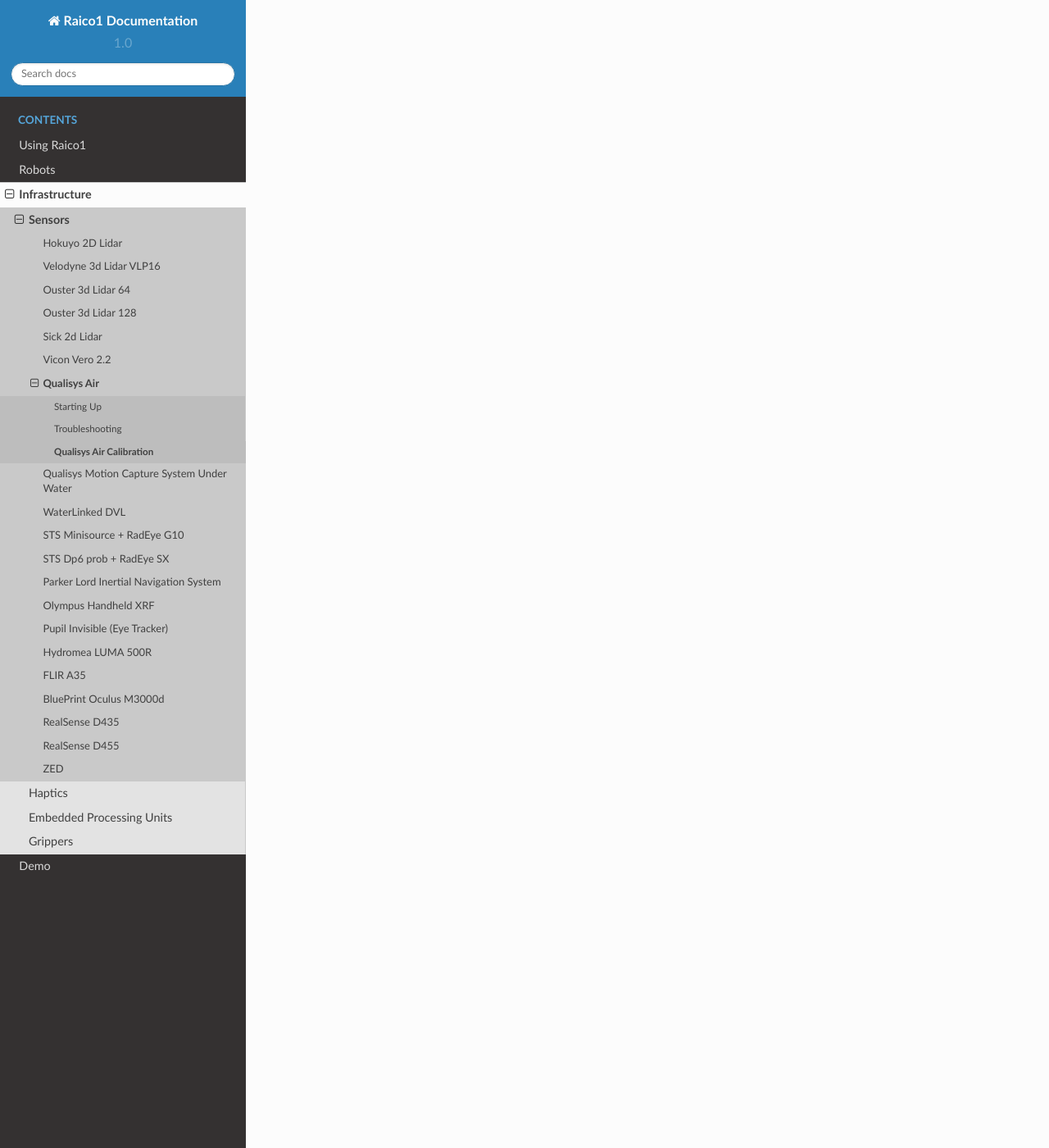
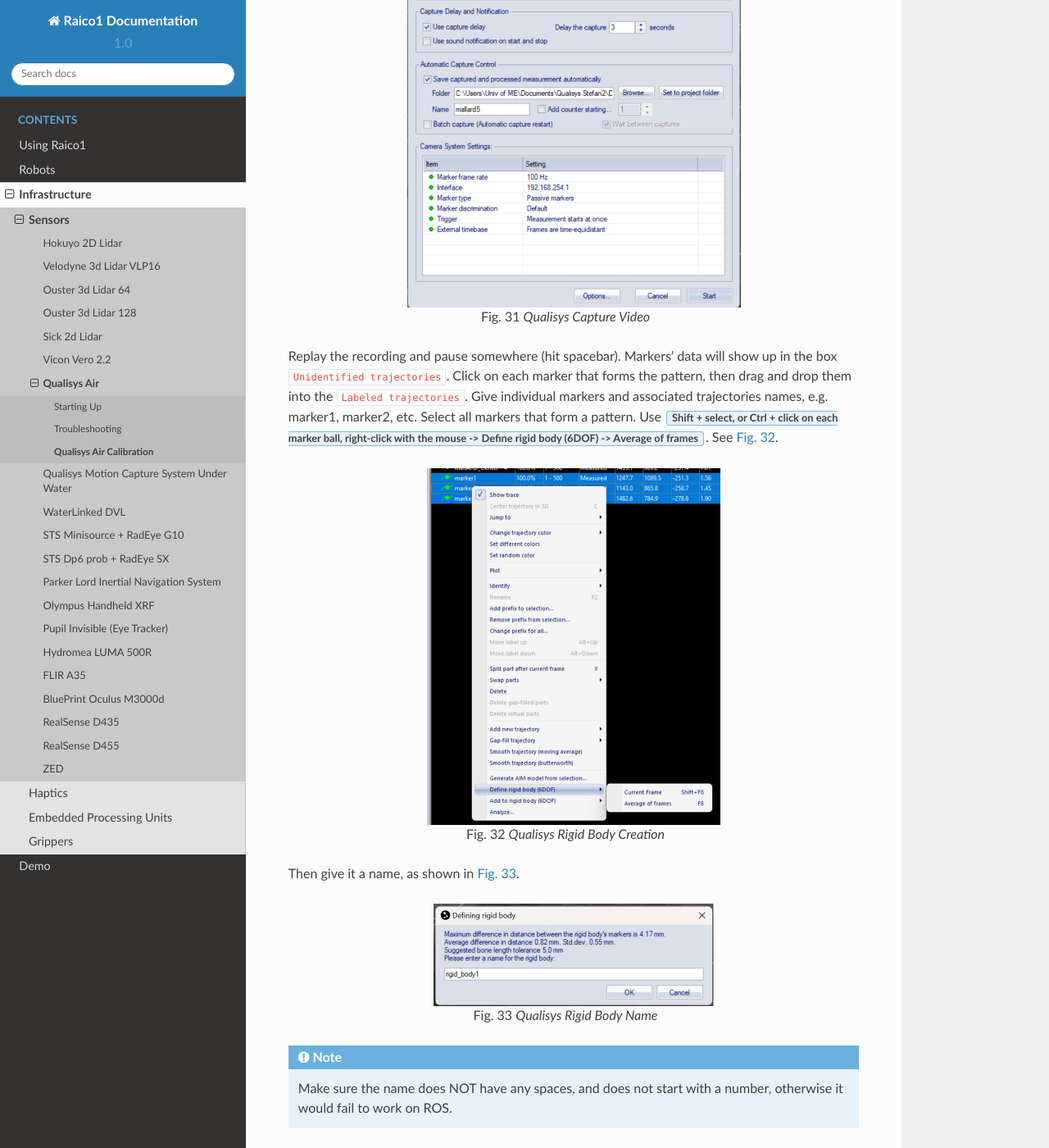
Before and after one commit to UoM-RAICo1/raico-docs, a Sphinx documentation site: the page built from source/Infrastructure/Sensors/QualisysMotionAir/calibration.rst, in a window 1280 px wide and 1400 px high, scrolled down 8737 px. Shown: the whole window at 82% size. Built offline with Sphinx 7.4.7 and the Read the Docs theme 2.0.0, drawn with Linux system fonts in a browser that asks for light colours; some of the changed text lies outside the part shown.

Commit message:
Add more Qualisys air calibration.rst details

```diff
--- a/source/Infrastructure/Sensors/QualisysMotionAir/calibration.rst
+++ b/source/Infrastructure/Sensors/QualisysMotionAir/calibration.rst
@@ -297,8 +297,8 @@
 Take the ``T-shape 601.7 mm wand`` and start waiving it in the RoI.
 Combine the two motions below to create a waiving motion.
 
-    1. Move the wand round the tank in a ``spiral motion`` with the head of the ``T-wand vertical``.
-    2. Move the wand up-down with the head of the ``T-wand horizontal``.
+    1. Move the wand round the tank in a ``spiral motion`` with the head of the ``T- wand vertical``.
+    2. Move the wand up-down with the head of the ``T- wand horizontal``.
 
 Try to cover as much as possible of entire RoI (not just a small region).
 Once the data has been recorded, you can view and play it again.
@@ -306,3 +306,76 @@
 
 Create a rigid body
 ~~~~~~~~~~~~~~~~~~~
+
+For the tracking the rigid body, we need to create a non-symmetric pattern with the Air markers. See :numref:`fig_qualisys_rigid_body`.
+
+.. _fig_qualisys_rigid_body:
+
+.. figure:: ../../../images/qualisys_air/qualisys_rigid_body.jpg
+    :scale: 100%
+    :align: center
+    :alt: Qualisys Rigid Body
+
+    Qualisys Rigid Body Example
+
+Make sure the following three windows are available on the screen, :guilabel:`hit View -> Trajectory Info -> Unidentified`. Then hit ``Labeled`` and finally hit ``Discarded``.
+See :numref:`fig_qualisys_windows`.
+
+.. _fig_qualisys_windows:
+
+.. figure:: ../../../images/qualisys_air/qualisys_windows.png
+    :scale: 100%
+    :align: center
+    :alt: Qualisys Windows
+
+    Qualisys Windows
+
+Click on the ``Record icon`` on the top horizontal menu. See :numref:`fig_qualisys_record_icon`.
+
+.. _fig_qualisys_record_icon:
+
+.. figure:: ../../../images/qualisys_air/qualisys_record_icon.png
+    :scale: 80%
+    :align: center
+    :alt: Qualisys Record Icon
+
+    Qualisys Record Icon
+
+and start capturing a short video that contains the pattern. See :numref:`fig_qualisys_capture_video`.
+
+.. _fig_qualisys_capture_video:
+
+.. figure:: ../../../images/qualisys_air/qualisys_capture_video.png
+    :scale: 50%
+    :align: center
+    :alt: Qualisys Capture Video
+
+    Qualisys Capture Video
+
+Replay the recording and pause somewhere (hit spacebar). Markers’ data will show up in the box ``Unidentified trajectories``.
+Click on each marker that forms the pattern, then drag and drop them into the ``Labeled trajectories``.
+Give individual markers and associated trajectories names, e.g. marker1, marker2, etc.
+Select all markers that form a pattern. Use :guilabel:`Shift + select, or Ctrl + click on each marker ball, right-click with the mouse -> Define rigid body (6DOF) -> Average of frames`.
+See :numref:`fig_qualisys_rigid_body_creation`.
+
+.. _fig_qualisys_rigid_body_creation:
+
+.. figure:: ../../../images/qualisys_air/qualisys_rigid_body_creation.png
+    :scale: 50%
+    :align: center
+    :alt: Qualisys Rigid Body Creation
+
+    Qualisys Rigid Body Creation
+
+Then give it a name, as shown in :numref:`fig_qualisys_rigid_body_name`.
+
+.. _fig_qualisys_rigid_body_name:
+
+.. figure:: ../../../images/qualisys_air/qualisys_rigid_body_name.png
+    :scale: 50%
+    :align: center
+    :alt: Qualisys Rigid Body Name
+
+    Qualisys Rigid Body Name
+
+.. note:: Make sure the name does NOT have any spaces, and does not start with a number, otherwise it would fail to work on ROS.
```
Also changed, not shown: source/images/qualisys_air/qualisys_capture_video.png (added), source/images/qualisys_air/qualisys_record_icon.png (added), source/images/qualisys_air/qualisys_rigid_body.jpg (added), source/images/qualisys_air/qualisys_rigid_body_creation.png (added), source/images/qualisys_air/qualisys_rigid_body_name.png (added), source/images/qualisys_air/qualisys_windows.png (added).
